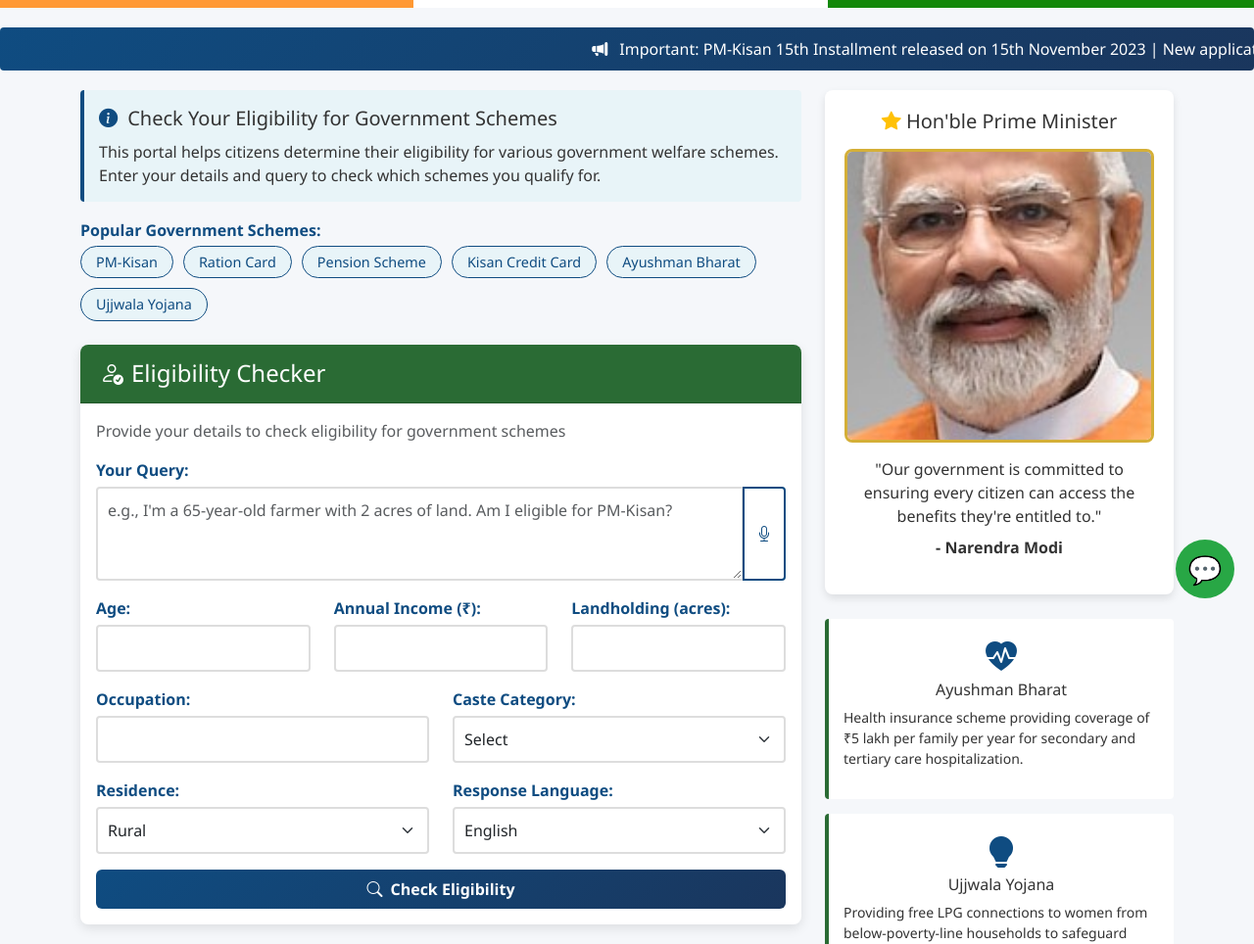
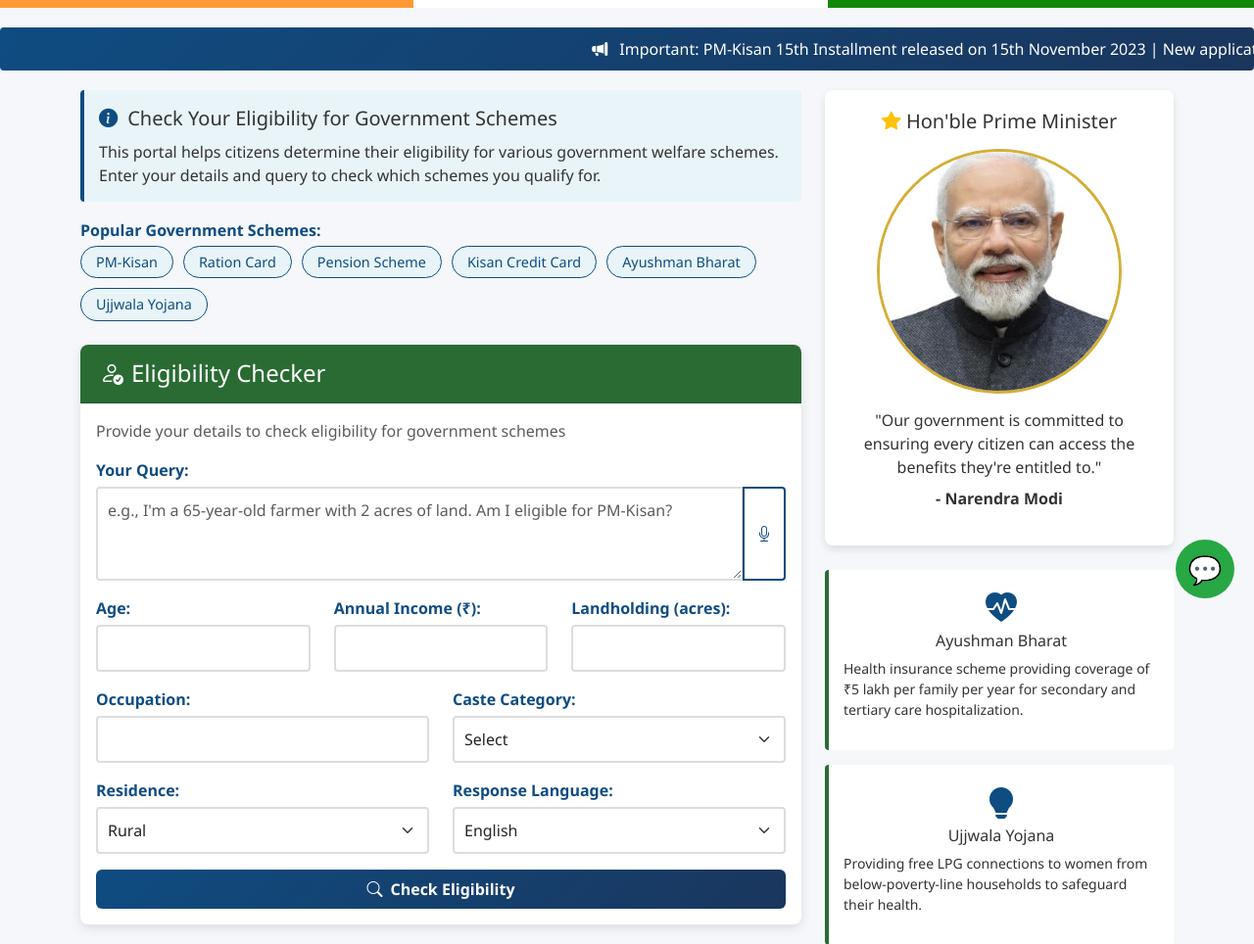
Before and after one commit to Mounika1384/ai-grievance-redressal, a Flask app: page / in a window 1280 px wide. Shown: the part 169-1133 px from the top of the page at 98% size. Run offline with Flask 3, Linux system fonts and the light colour scheme.

Commit message:
Fix Prime Minister image styling

```diff
--- a/templates/index.html
+++ b/templates/index.html
@@ -201,15 +201,14 @@
         }
 
         .leader-img {
-            width: 100%;
-            height: 300px;
-            /* Increased height */
-            border-radius: 8px;
-            margin-bottom: 15px;
+            width: 250px;
+            height: 250px;
+            border-radius: 50%;
+            margin: 0 auto 15px;
+            display: block;
             border: 3px solid var(--govt-gold);
-            /* Thicker border */
             object-fit: cover;
-            /* Ensure image fills container */
+            object-position: top center;
         }
 
         .initiative-card {
```
Also changed, not shown: static/img/h1.jpg.
